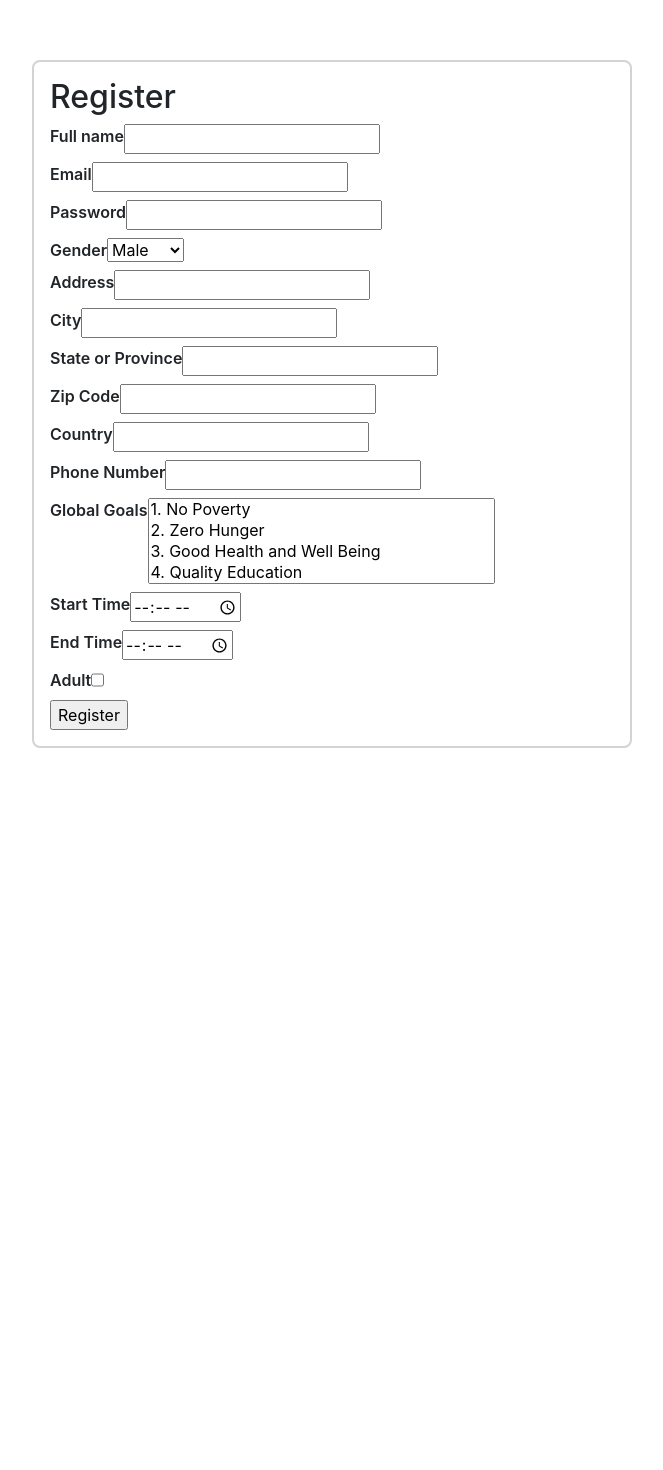
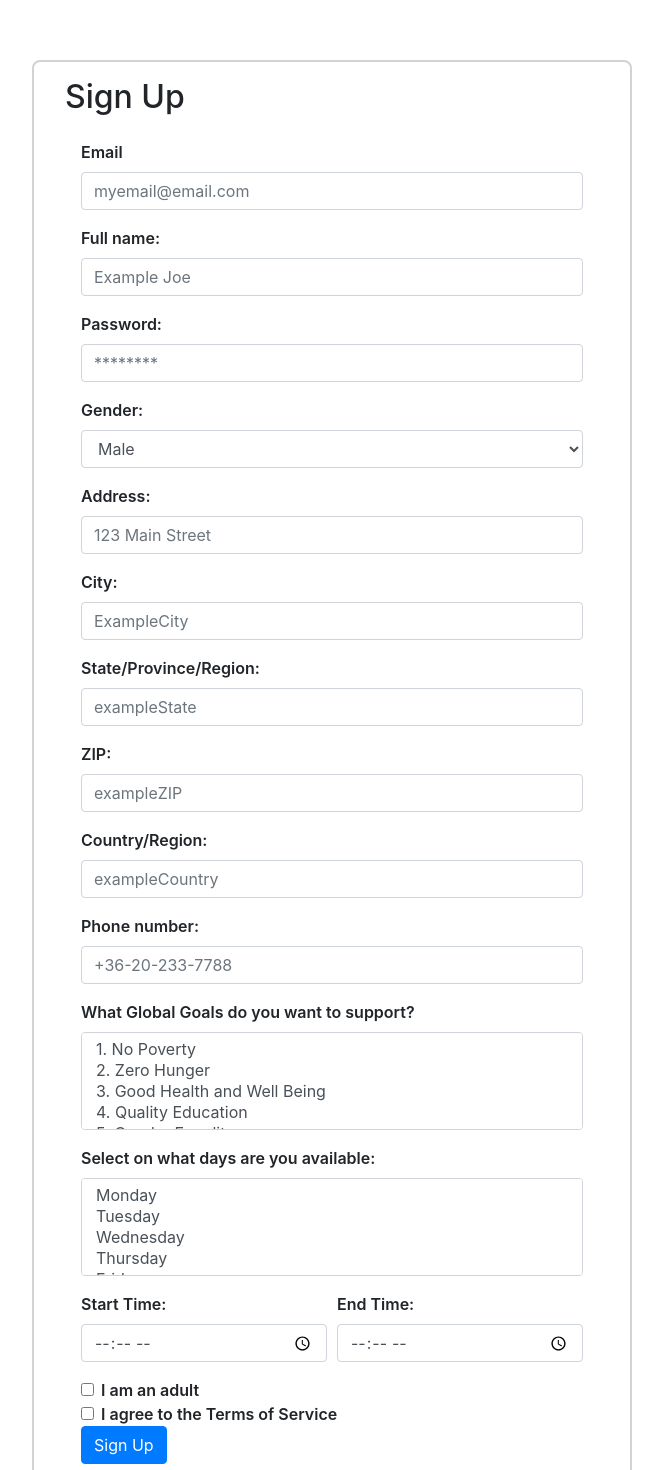
Before and after one commit to chingu-voyage7/Bears-Team-03, a React (Create React App) app: page / in a window 1280 px wide. Shown: the part 40-1510 px from the top of the page, without its empty margins (308-971 px from the left). Before the commit the page ends 804 px from the top, so only its background shows below. Built offline with nearby package versions, Linux system fonts and the light colour scheme.

Commit message:
Refactor RegistrationPage to use reactstrap components

```diff
--- a/src/RegistrationPage.js
+++ b/src/RegistrationPage.js
@@ -7,20 +7,6 @@ import {
 }
   from 'reactstrap';
 //import { registrationAction } from './redux/actions/authActions';
-
-function TextInput(props) {
-  const {
-    value, onChange, name, label,
-  } = props;
-  return (
-    <div>
-      <label htmlFor={name}>
-        {label}
-        <input type="text" value={value} name={name} onChange={onChange} />
-      </label>
-    </div>
-  );
-}
 
 class RegistrationPage extends React.Component {
   constructor(props) {
@@ -46,6 +32,9 @@ class RegistrationPage extends React.Component {
         volunteerField: [''],
         days: [''],
         hours: [''],
+      },
+      validate: {
+        emailState: '',
       },
     };
   }
@@ -100,78 +89,167 @@ class RegistrationPage extends React.Component {
 
   render() {
     const { user } = this.state;
+    const { validate } = this.state;
     return (
-      <div>
-        <h2>Register</h2>
-        <form onSubmit={this.handleSubmit}>
-          <TextInput
+      <Container className="RegistrationPage">
+        <h2>Sign Up</h2>
+        <Form className="form" onSubmit={this.handleSubmit}>
+          <FormGroup>
+            <Label>Email</Label>
+            <Input
+              type="email"
+              name="email"
+              id="email"
+              placeholder="myemail@email.com"
+              value={user.email}
+              valid={validate.emailState === 'has-success'}
+              invalid={validate.emailState === 'has-danger'}
+              onChange={(e) => {
+                this.validateEmail(e);
+                this.handleChange(e);
+              }}
+            />
+            <FormFeedback valid>
+              That's a tasty looking email you've got there.
+            </FormFeedback>
+            <FormFeedback>
+              Uh oh! Looks like there is an issue with your email. Please input a correct email.
+            </FormFeedback>
+          </FormGroup>
+          <FormGroup>
+            <Label>Full name:</Label>
+            <Input
+              type="text"
               name="fullname"
-            label="Full name"
-            value={user.fullname}
-            onChange={this.handleChange}
+              id="fullname"
+              placeholder="Example Joe"
+              value={user.fullName}
+              onChange={(e) => {
+                this.handleChange(e);
+              }}
             />
-          <TextInput
-            name="email"
-            label="Email"
-            value={user.email}
-            onChange={this.handleChange}
-          />
-          <label htmlFor="password">
-            Password
-            <input
+            <FormFeedback>
+              Please input your full name.
+            </FormFeedback>
+          </FormGroup>
+          <FormGroup>
+            <Label for="examplePassword">Password:</Label>
+            <Input
               type="password"
               name="password"
+              id="examplePassword"
+              placeholder="********"
               value={user.password}
+              onChange={e => this.handleChange(e)}
+            />
+            <FormFeedback>
+              Please input a password.
+            </FormFeedback>
+          </FormGroup>
+          <FormGroup>
+            <Label for="gender">Gender:</Label>
+            <Input
+              type="select"
+              name="gender"
+              value={user.gender}
               onChange={this.handleChange}
-            />
-          </label>
-          <label htmlFor="gender">
-            Gender
-            <select name="gender" value={user.gender} onChange={this.handleChange}>
+            >
               <option value="male">Male</option>
               <option value="female">Female</option>
               <option value="other">Other</option>
-            </select>
-          </label>
-          <TextInput
+            </Input>
+            <FormFeedback>
+              Please input your gender.
+            </FormFeedback>
+          </FormGroup>
+          <FormGroup>
+            <Label for="streetAddress">Address:</Label>
+            <Input
+              type="name"
               name="streetAddress"
               label="Address"
+              placeholder="123 Main Street"
               value={user.streetAddress}
               onChange={this.handleChange}
             />
-          <TextInput
+            <FormFeedback>
+              Please input your address.
+            </FormFeedback>
+          </FormGroup>
+          <FormGroup>
+            <Label for="city">City:</Label>
+            <Input
+              type="text"
               name="city"
               label="City"
+              placeholder="ExampleCity"
               value={user.city}
               onChange={this.handleChange}
             />
-          <TextInput
+            <FormFeedback>
+              Please input your city.
+            </FormFeedback>
+          </FormGroup>
+          <FormGroup>
+            <Label for="stateOrProvince">State/Province/Region:</Label>
+            <Input
+              type="text"
               name="stateOrProvince"
               label="State or Province"
+              placeholder="exampleState"
               value={user.stateOrProvince}
               onChange={this.handleChange}
             />
-          <TextInput
+            <FormFeedback>
+              Please input your state.
+            </FormFeedback>
+          </FormGroup>
+          <FormGroup>
+            <Label for="zipCode">ZIP:</Label>
+            <Input
+              type="text"
               name="zipCode"
               label="Zip Code"
+              placeholder="exampleZIP"
               value={user.zipCode}
               onChange={this.handleChange}
             />
-          <TextInput
+            <FormFeedback>
+              Please input your ZIP code.
+            </FormFeedback>
+          </FormGroup>
+          <FormGroup>
+            <Label for="country">Country/Region:</Label>
+            <Input
+              type="text"
               name="country"
               label="Country"
+              placeholder="exampleCountry"
               value={user.country}
               onChange={this.handleChange}
             />
-          <TextInput
+            <FormFeedback>
+              Please input your country.
+            </FormFeedback>
+          </FormGroup>
+          <FormGroup>
+            <Label for="phone">Phone number:</Label>
+            <Input
+              type="text"
               name="phone"
               label="Phone Number"
+              placeholder="+36-20-233-7788"
               value={user.phone}
               onChange={this.handleChange}
             />
-          <label htmlFor="volunteerField">
-            Global Goals
-            <select
+            <FormFeedback>
+              Please input your phone number.
+            </FormFeedback>
+          </FormGroup>
+          <FormGroup>
+            <Label for="volunteerField">What Global Goals do you want to support?</Label>
+            <Input
+              type="select"
               name="volunteerField"
               multiple
               value={user.volunteerField}
@@ -194,6 +272,15 @@ class RegistrationPage extends React.Component {
               <option value="15">15. Life On Land</option>
               <option value="16">16. Peace, Justice and Strong Institutions</option>
               <option value="17">17. Partnerships for the Goals</option>
+            </Input>
+            <FormFeedback>
+              Please pick at least one goal.
+            </FormFeedback>
+          </FormGroup>
+          <FormGroup>
+            <Label for="days">Select on what days are you available:</Label>
+            <Input
+              type="select"
               name="days"
               multiple
               value={user.days}
@@ -206,38 +293,72 @@ class RegistrationPage extends React.Component {
               <option value="friday">Friday</option>
               <option value="saturday">Saturday</option>
               <option value="sunday">Sunday</option>
-            </select>
-          </label>
-          <label htmlFor="hours">
-            Start Time
-            <input
+            </Input>
+            <FormFeedback>
+              Please pick at least one day.
+            </FormFeedback>
+          </FormGroup>
+          <Row form>
+            <Col md={6}>
+              <FormGroup>
+                <Label for="hours">Start Time:</Label>
+                <Input
                   type="time"
                   name="hours"
                   value={user.hours}
                   onChange={this.handleChange}
                 />
-          </label>
-          <label htmlFor="hours">
-            End Time
-            <input
+              </FormGroup>
+              <FormFeedback>
+                Please input a valid start time.
+              </FormFeedback>
+            </Col>
+            <Col md={6}>
+              <FormGroup>
+                <Label for="hours">End Time:</Label>
+                <Input
                   type="time"
                   name="hours"
                   value={user.hours}
                   onChange={this.handleChange}
                 />
-          </label>
-          <label htmlFor="adult">
-            Adult
-            <input
+              </FormGroup>
+              <FormFeedback>
+                Please input a valid end time.
+              </FormFeedback>
+            </Col>
+          </Row>
+          <FormGroup check>
+            <Label check>
+              <Input
                 type="checkbox"
-              name="adult"
                 value={user.adult}
                 onChange={this.handleChange}
               />
-          </label>
-          <input type="submit" value="Register" />
-        </form>
-      </div>
+              {' '}
+              I am an adult
+            </Label>
+            <FormFeedback>
+              You need to be an adult to use our service.
+            </FormFeedback>
+          </FormGroup>
+          <FormGroup check>
+            <Label check>
+              <Input
+                type="checkbox"
+                value={user.adult}
+                onChange={this.handleChange}
+              />
+              {' '}
+              I agree to the Terms of Service
+            </Label>
+            <FormFeedback>
+              You need to accept our Terms of Service to use our service.
+            </FormFeedback>
+          </FormGroup>
+          <Button color="primary">Sign Up</Button>
+        </Form>
+      </Container>
     );
   }
 }
```
Lines whose indentation alone changed are shown as unchanged.
